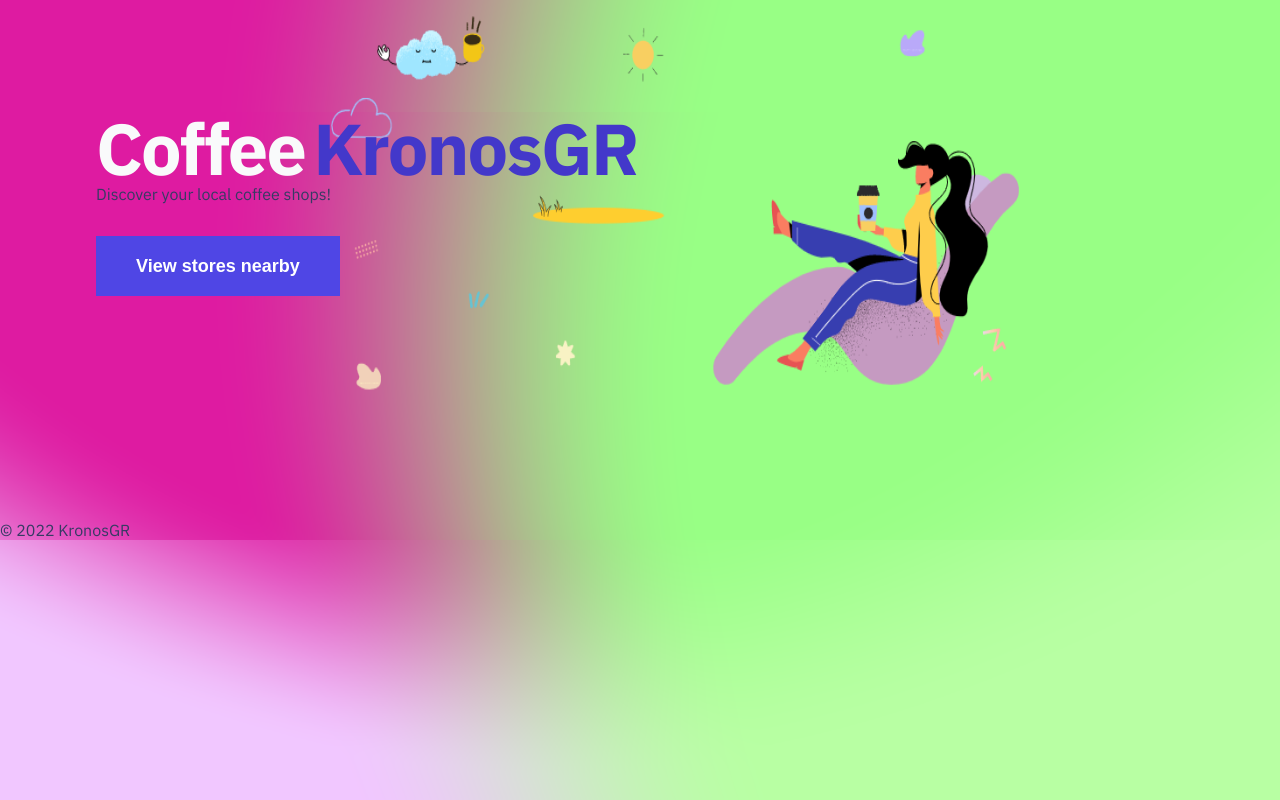
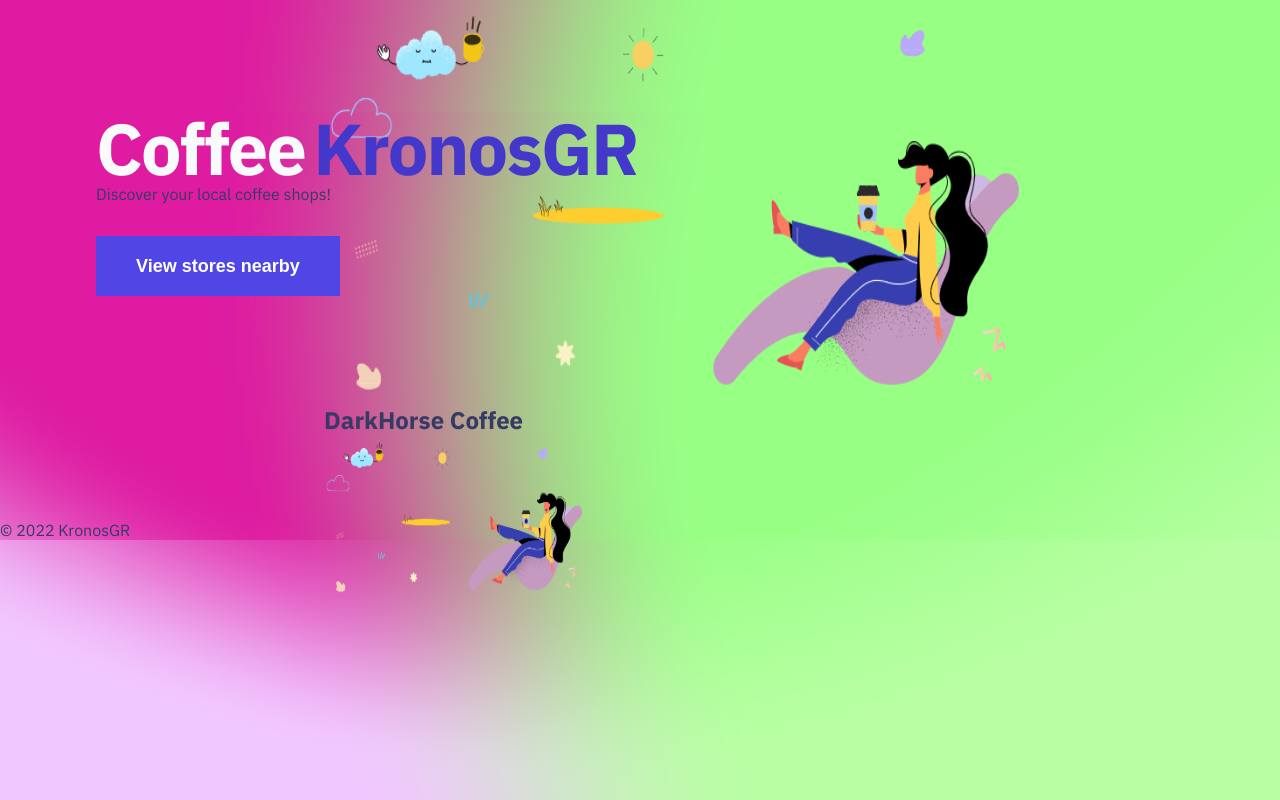
Before and after one commit to kronosGR/next.js-discover-coffee-stores, a Next.js app: page / in a window 1280 px wide. Built offline with nearby package versions, Linux system fonts and the light colour scheme.

Commit message:
added Card componen

```diff
--- /dev/null
+++ b/components/card.js
@@ -0,0 +1,16 @@
+import Image from 'next/image';
+import Link from 'next/link';
+import styles from './card.module.css';
+
+const Card = (props) => {
+  return (
+    <Link href={props.href}>
+      <a>
+        <h2>{props.name}</h2>
+        <Image src={props.imgUrl} width={260} height={160} />
+      </a>
+    </Link>
+  );
+};
+
+export default Card;
--- a/pages/index.js
+++ b/pages/index.js
@@ -1,6 +1,7 @@
 import Head from 'next/head';
 import Image from 'next/image';
 import Banner from '../components/banner';
+import Card from '../components/card';
 import styles from '../styles/Home.module.css';
 
 export default function Home() {
@@ -21,6 +22,7 @@
       </main>
       <div className={styles.heroImage}>
         <Image src='/static/hero-image.png' width={700} height={400} />
+        <Card name='DarkHorse Coffee' imgUrl='/static/hero-image.png' href='/coffee-store/darkhorse-coffee'/>
       </div>
     </div>
   );
```
Also changed, not shown: components/card.module.css (added).
